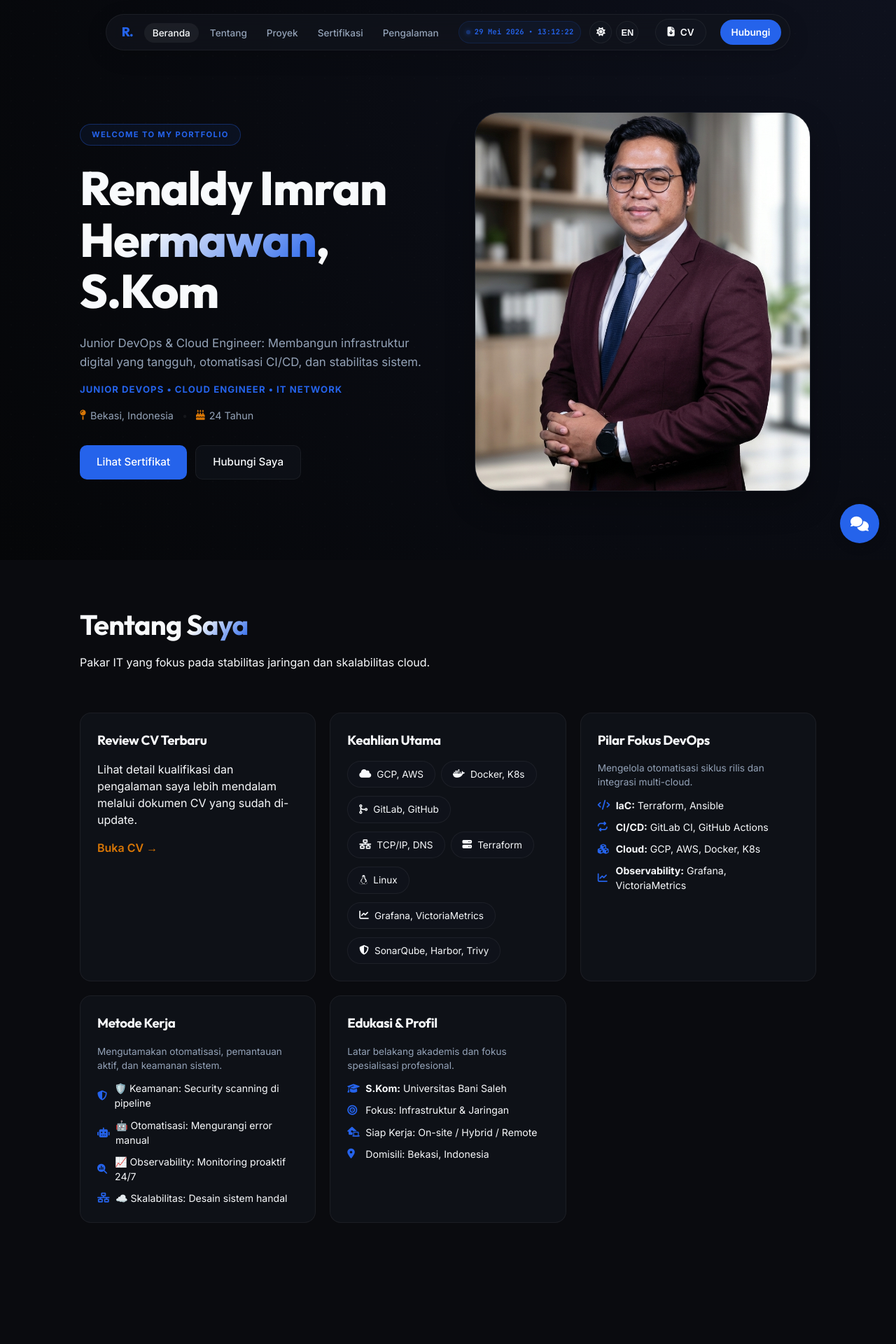
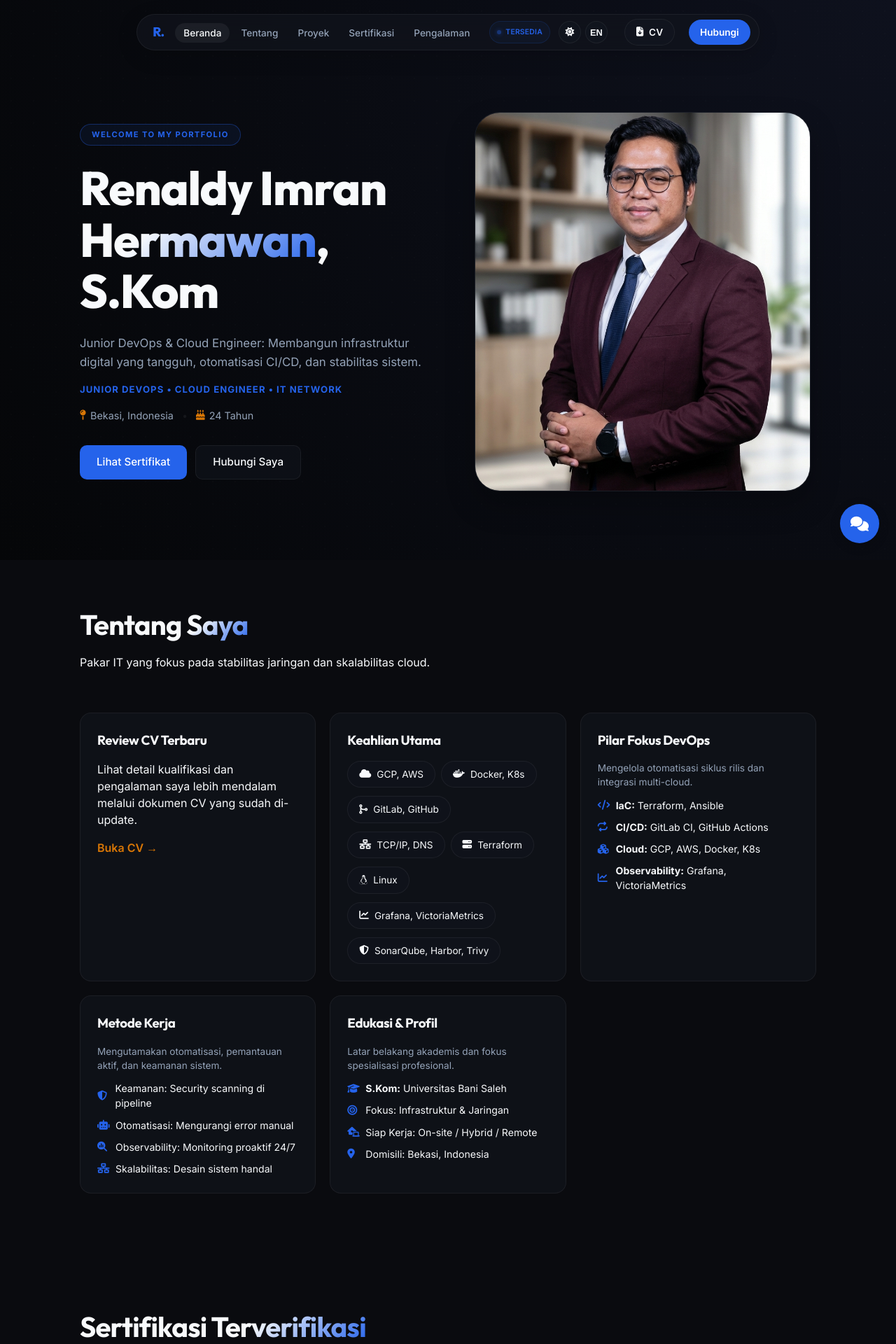
Before and after one commit to renmher/portofolio, a React (Vite) app: page / in a window 1280 px wide. Shown: the top 1920 px of the page at 70% size. Built offline with nearby package versions, Linux system fonts and the light colour scheme.

Commit message:
fix: remove live clock feature and resolve double icons in methodology card

```diff
--- a/src/App.jsx
+++ b/src/App.jsx
@@ -11,7 +11,6 @@ const App = () => {
   const [scrollProgress, setScrollProgress] = useState(0);
   const [activeSection, setActiveSection] = useState('home');
   const [emailCopied, setEmailCopied] = useState(false);
-  const [time, setTime] = useState(new Date());
 
   // --- Translation Dictionary ---
   const t = {
@@ -156,14 +155,6 @@ const App = () => {
     localStorage.setItem('lang', lang);
   }, [lang]);
 
-  // Live Clock Update
-  useEffect(() => {
-    const timer = setInterval(() => {
-      setTime(new Date());
-    }, 1000);
-    return () => clearInterval(timer);
-  }, []);
-
   // Scroll Progress and Nav Highlights
   useEffect(() => {
     const handleScroll = () => {
@@ -210,21 +201,6 @@ const App = () => {
 
   const toggleTheme = () => {
     setTheme(prev => (prev === 'dark' ? 'light' : 'dark'));
-  };
-
-  const formatRealTime = (date, language) => {
-    const monthsId = ['Jan', 'Feb', 'Mar', 'Apr', 'Mei', 'Jun', 'Jul', 'Agu', 'Sep', 'Okt', 'Nov', 'Des'];
-    const monthsEn = ['Jan', 'Feb', 'Mar', 'Apr', 'May', 'Jun', 'Jul', 'Aug', 'Sep', 'Oct', 'Nov', 'Dec'];
-    const months = language === 'id' ? monthsId : monthsEn;
-
-    const day = date.getDate();
-    const month = months[date.getMonth()];
-    const year = date.getFullYear();
-    const hours = String(date.getHours()).padStart(2, '0');
-    const minutes = String(date.getMinutes()).padStart(2, '0');
-    const seconds = String(date.getSeconds()).padStart(2, '0');
-
-    return `${day} ${month} ${year} • ${hours}:${minutes}:${seconds}`;
   };
 
   const handleCopyEmail = () => {
@@ -326,11 +302,9 @@ const App = () => {
             </ul>
           </nav>
           <div className="controls">
-            <div className="system-status" title={lang === 'id' ? 'Waktu Lokal Real-time' : 'Real-time Local Time'}>
+            <div className="system-status" title={lang === 'id' ? 'Status Ketersediaan' : 'Availability Status'}>
               <span className="status-dot"></span>
-              <span className="status-text" style={{ fontFamily: "'JetBrains Mono', 'Fira Code', monospace" }}>
-                {formatRealTime(time, lang)}
-              </span>
+              <span className="status-text">{lang === 'id' ? 'TERSEDIA' : 'AVAILABLE'}</span>
             </div>
             <button id="theme-toggle" className="control-btn" title="Toggle Theme" onClick={toggleTheme}>
               {theme === 'dark' ? <i className="fa-solid fa-sun"></i> : <i className="fa-solid fa-moon"></i>}
@@ -473,19 +447,19 @@ const App = () => {
                 <div style={{ display: 'flex', flexDirection: 'column', gap: '10px', marginTop: '12px' }}>
                   <div style={{ display: 'flex', alignItems: 'center', gap: '10px', fontSize: '0.88rem' }}>
                     <i className="fa-solid fa-shield-halved" style={{ color: 'var(--primary)', width: '16px' }}></i>
-                    <span>{lang === 'id' ? '🛡️ Keamanan: Security scanning di pipeline' : '🛡️ Security-First: Scanning in pipeline'}</span>
+                    <span>{lang === 'id' ? 'Keamanan: Security scanning di pipeline' : 'Security-First: Scanning in pipeline'}</span>
                   </div>
                   <div style={{ display: 'flex', alignItems: 'center', gap: '10px', fontSize: '0.88rem' }}>
                     <i className="fa-solid fa-robot" style={{ color: 'var(--primary)', width: '16px' }}></i>
-                    <span>{lang === 'id' ? '🤖 Otomatisasi: Mengurangi error manual' : '🤖 Automation: Minimizing manual errors'}</span>
+                    <span>{lang === 'id' ? 'Otomatisasi: Mengurangi error manual' : 'Automation: Minimizing manual errors'}</span>
                   </div>
                   <div style={{ display: 'flex', alignItems: 'center', gap: '10px', fontSize: '0.88rem' }}>
                     <i className="fa-solid fa-magnifying-glass-chart" style={{ color: 'var(--primary)', width: '16px' }}></i>
-                    <span>{lang === 'id' ? '📈 Observability: Monitoring proaktif 24/7' : '📈 Observability: Proactive 24/7 monitoring'}</span>
+                    <span>{lang === 'id' ? 'Observability: Monitoring proaktif 24/7' : 'Observability: Proactive 24/7 monitoring'}</span>
                   </div>
                   <div style={{ display: 'flex', alignItems: 'center', gap: '10px', fontSize: '0.88rem' }}>
                     <i className="fa-solid fa-network-wired" style={{ color: 'var(--primary)', width: '16px' }}></i>
-                    <span>{lang === 'id' ? '☁️ Skalabilitas: Desain sistem handal' : '☁️ Scalability: Resilient architecture'}</span>
+                    <span>{lang === 'id' ? 'Skalabilitas: Desain sistem handal' : 'Scalability: Resilient architecture'}</span>
                   </div>
                 </div>
               </div>
```
